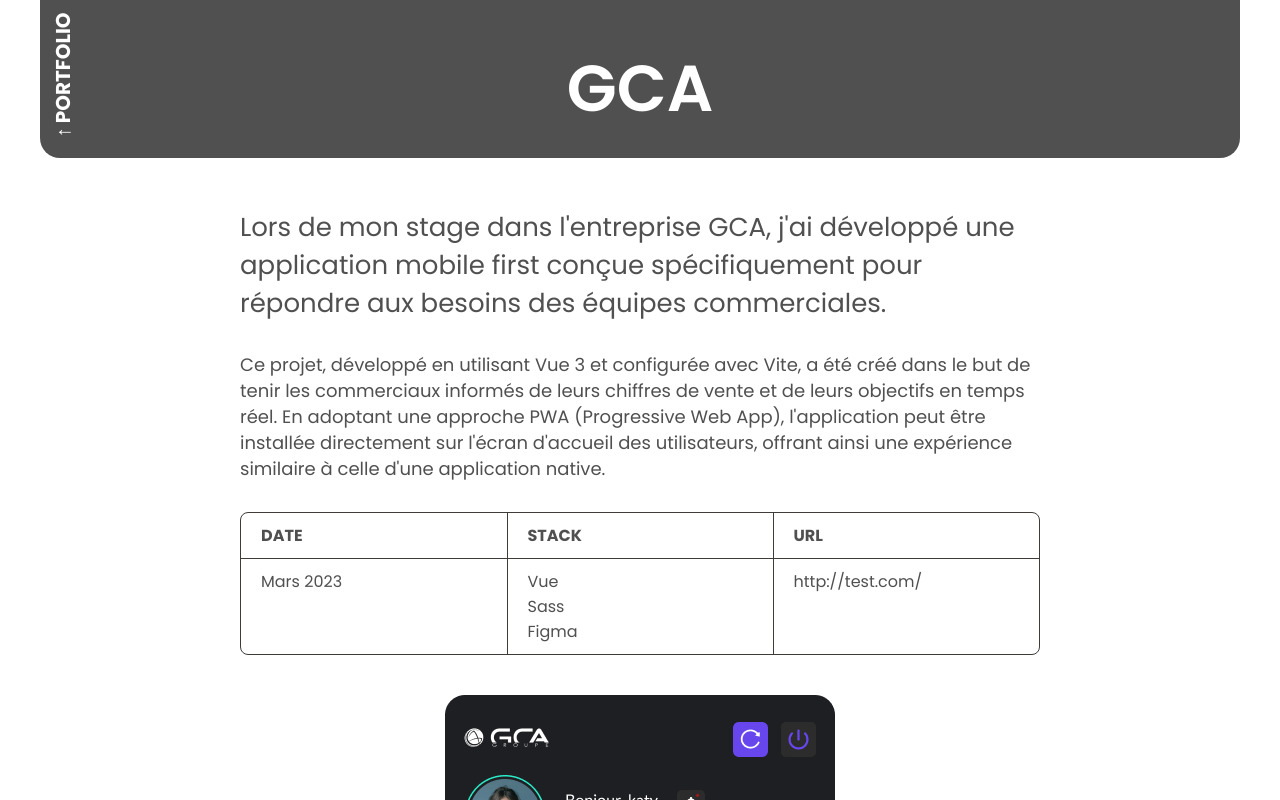
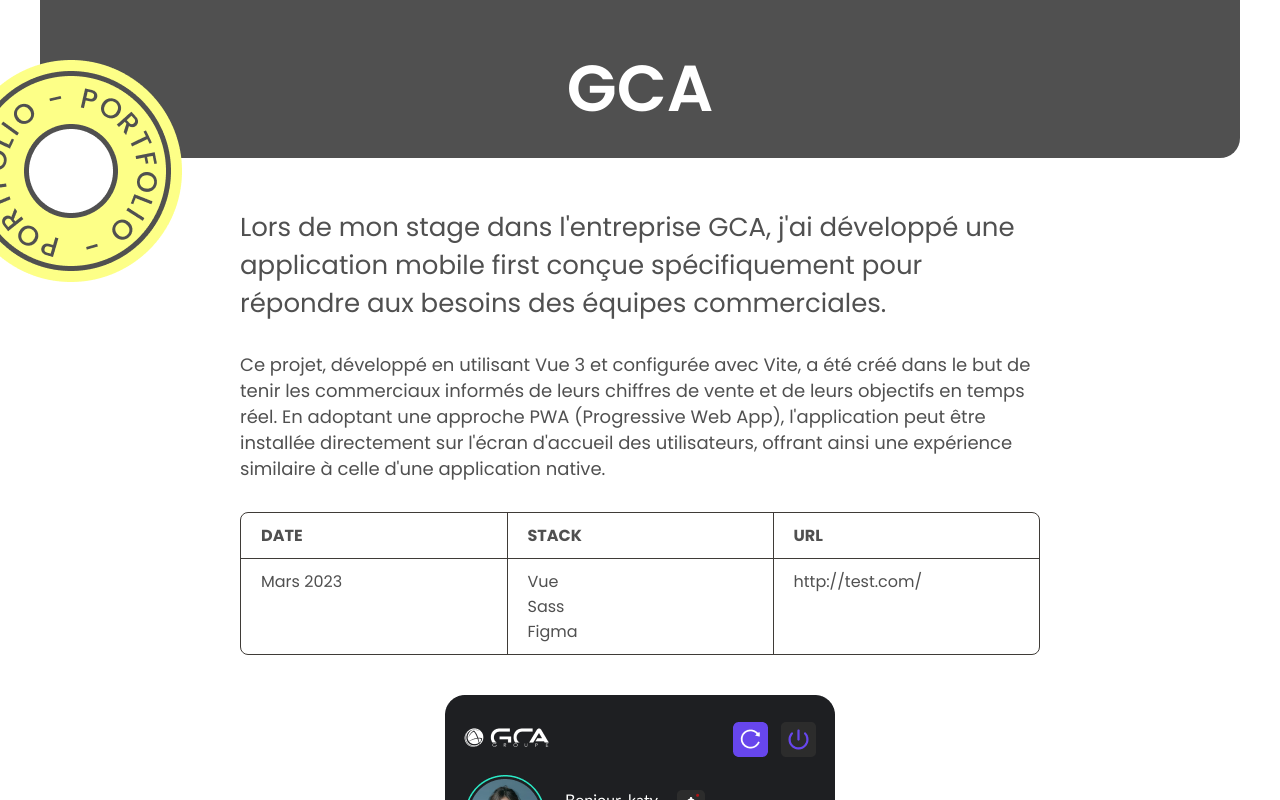
Before and after one commit to ThomasdevLC/portfolio_07_2023, a React (Create React App) app: page /pwa/2 in a window 1280 px wide. Shown: the top 800 px of the page. Built offline with nearby package versions, Linux system fonts and the light colour scheme.

Commit message:
image back btn import

```diff
--- a/src/assets/styles/components/_work.scss
+++ b/src/assets/styles/components/_work.scss
@@ -31,18 +31,11 @@
   }
 
   &__backpage {
-    position: absolute;
-    top: 100px;
-    left: -200px;
-    font-size: 24px;
-    font-weight: 700;
-    transform: rotate(-90deg);
+    position: fixed;
+    top: 80px;
+    left: 100px;
     cursor: pointer;
     z-index: 99;
-
-    &:hover {
-      color: var(--gray-3);
-    }
 
     @include mixin.xxl-lt {
       color: white;
--- a/src/components/WorksComponent.js
+++ b/src/components/WorksComponent.js
@@ -2,6 +2,7 @@ import React, { useEffect, useState, useRef } from "react";
 import { useParams } from "react-router-dom";
 import { NavLink } from "react-router-dom";
 import worklistData from "../worklist/worklistData";
+import backbtn from "../assets/images/backbtn.png";
 
 const WorksComponent = () => {
   const params = useParams();
@@ -39,7 +40,10 @@ const WorksComponent = () => {
   return (
     <section className="container">
       <NavLink to="/">
-        <div className="container__backpage"> &#x2191; PORTFOLIO</div>
+        {/* <div className="container__backpage"> &#x2191; PORTFOLIO</div> */}
+        <div className="container__backpage">
+          <img src={backbtn} alt="bouton retour page d'accueil" />
+        </div>
       </NavLink>
       <h1 className="container__title" ref={containerRef}>
         <span className="container__title__span" ref={titleRef}>
```
